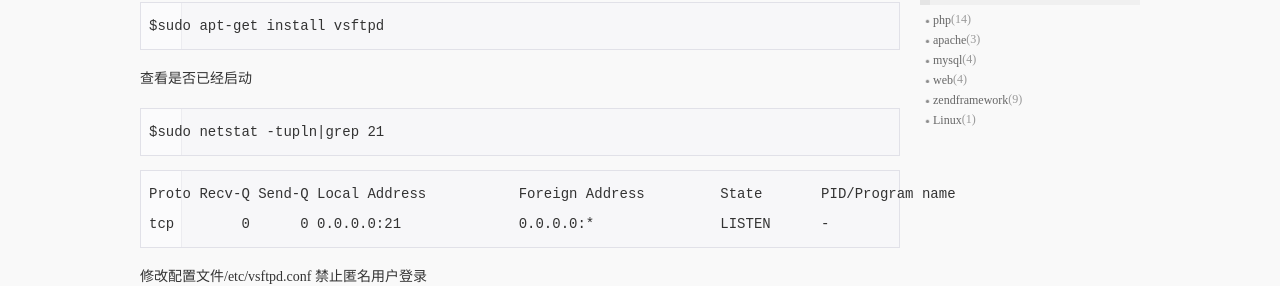
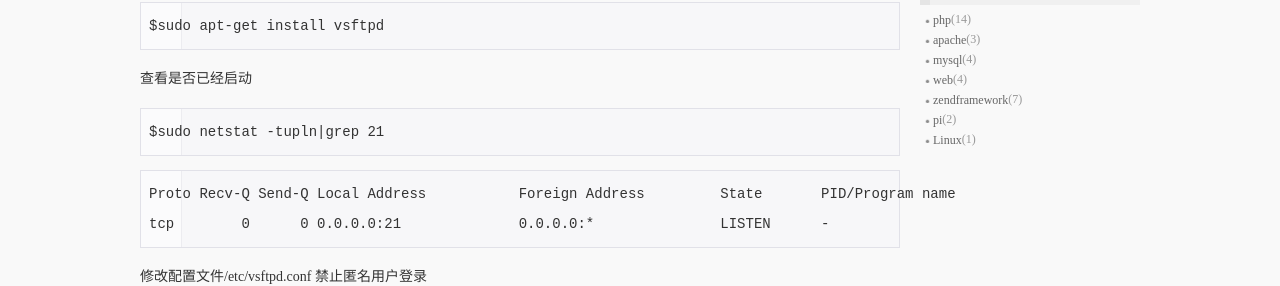
Before and after one commit to hisen/hisen.github.com, a Jekyll site: the page built from _posts/2013-01-21-pi-install-vsftp.html, in a window 1280 px wide and 900 px high. Shown: the part 295-581 px from the top of the window. Built offline with Jekyll 4.4.1, drawn with Linux system fonts in a browser that asks for light colours; comment, search, counter and statistics services are not loaded.

Commit message:
clear bug

```diff
--- a/_posts/2013-01-21-pi-install-vsftp.html
+++ b/_posts/2013-01-21-pi-install-vsftp.html
@@ -1,7 +1,7 @@
 ---
 layout: post
 title: 树莓派安装vsftp手记
-category: zendframework
+category: pi
 keywords: 树莓派,树莓派安装vsftp
 ---
 
--- a/_posts/2013-01-21-windows7-pi.html
+++ b/_posts/2013-01-21-windows7-pi.html
@@ -1,7 +1,7 @@
 ---
 layout: post
 title: windows7下树莓派虚拟机和主机相互访问
-category: zendframework
+category: pi
 keywords: 树莓派,树莓派虚拟机
 ---
 
--- /dev/null
+++ b/categorys/pi.html
@@ -0,0 +1,6 @@
+---
+layout: default
+title: 分类 | 金海鑫的日志
+name: pi
+---
+{% include category.html  %}
```
